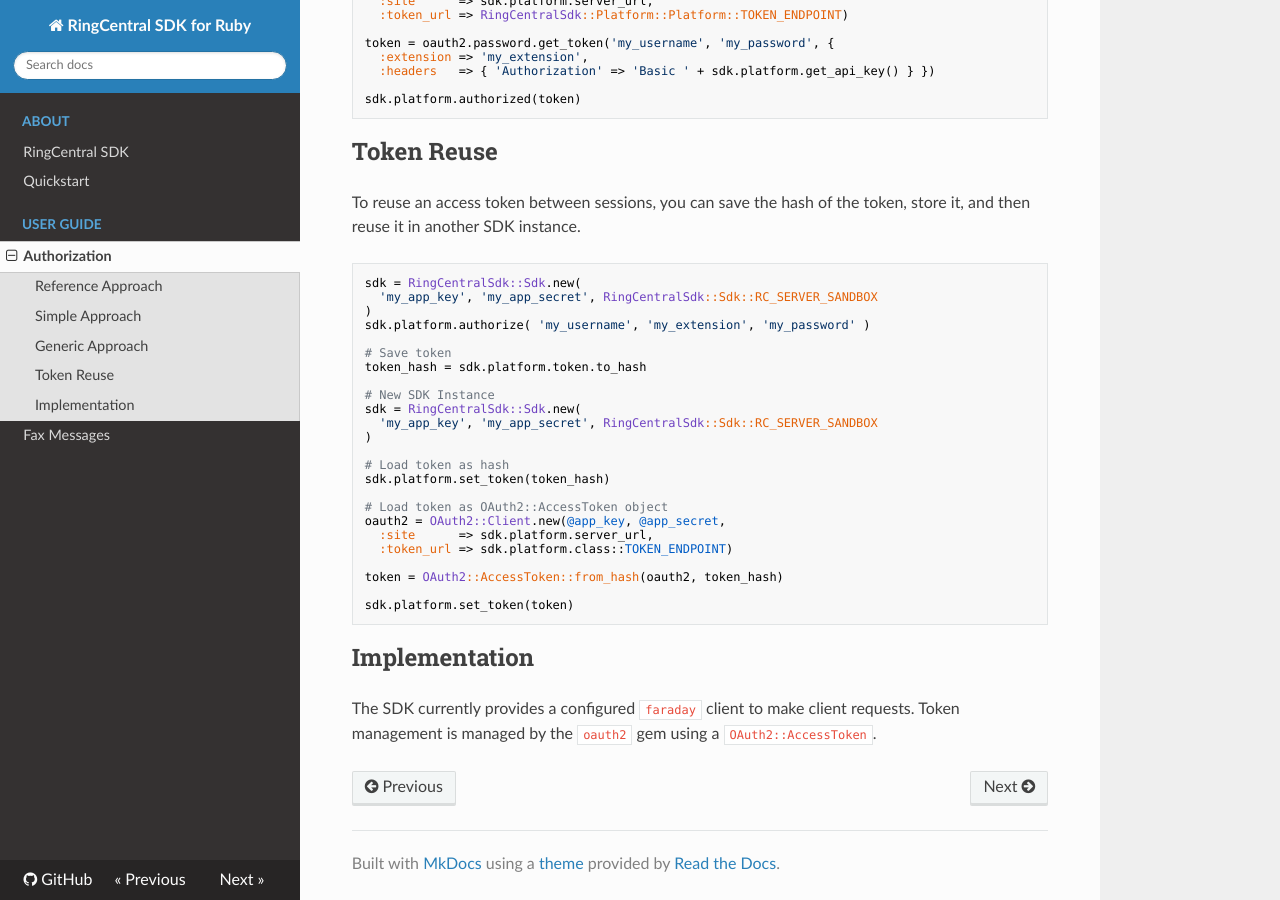
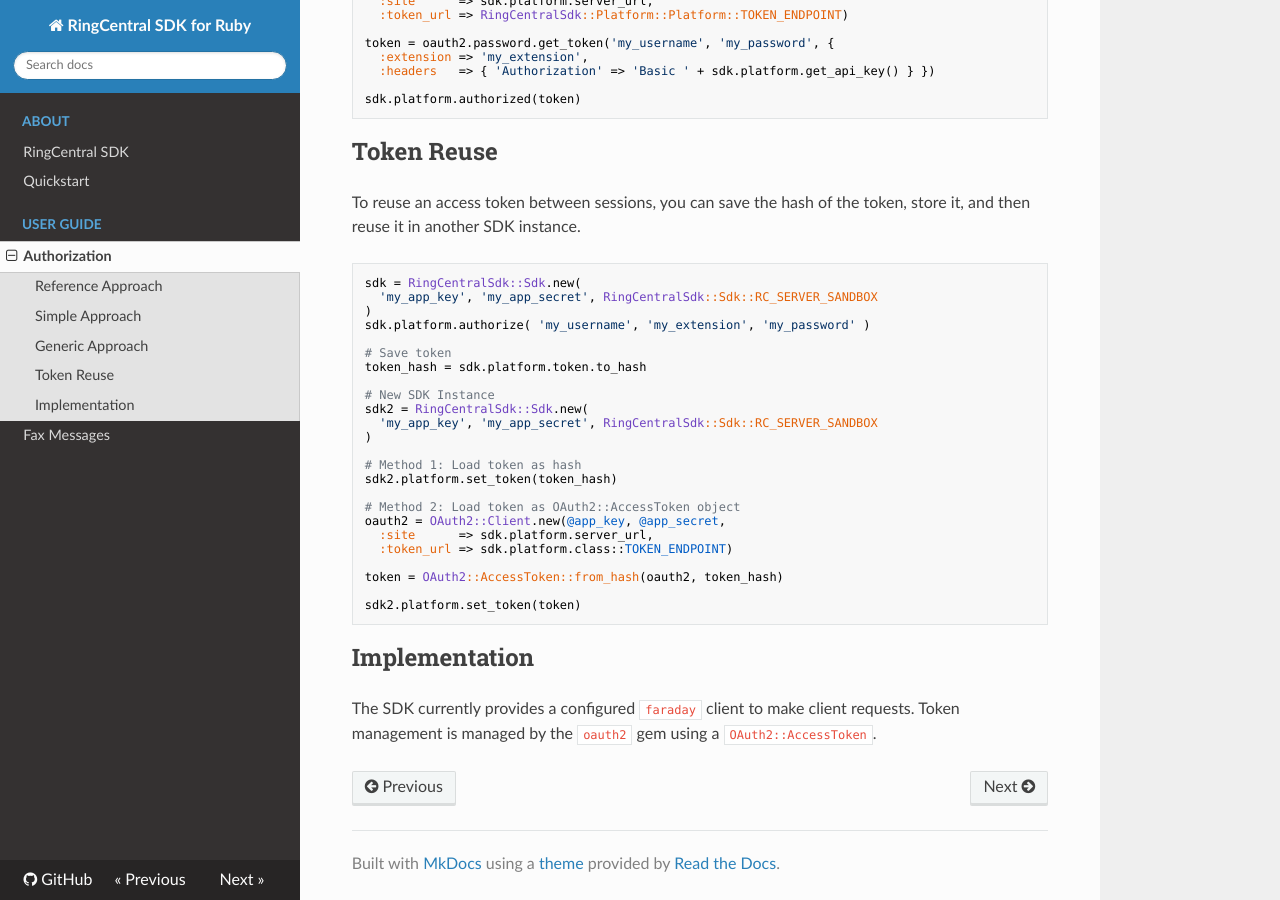
Before and after one commit to grokify/ringcentral-sdk-ruby, an MkDocs documentation site: the page built from docs/usage/authorization/Authorization.md, in a window 1280 px wide and 900 px high, scrolled down 1351 px. Built offline with MkDocs 1.6.1, drawn with Linux system fonts in a browser that asks for light colours; nearby versions of some CDN libraries; old or Windows-style settings are respelled for this version of MkDocs.

Commit message:
update mkdocs for token reuse

````diff
--- a/docs/usage/authorization/Authorization.md
+++ b/docs/usage/authorization/Authorization.md
@@ -90,21 +90,21 @@
 token_hash = sdk.platform.token.to_hash
 
 # New SDK Instance
-sdk = RingCentralSdk::Sdk.new(
+sdk2 = RingCentralSdk::Sdk.new(
   'my_app_key', 'my_app_secret', RingCentralSdk::Sdk::RC_SERVER_SANDBOX
 )
 
-# Load token as hash
-sdk.platform.set_token(token_hash)
+# Method 1: Load token as hash
+sdk2.platform.set_token(token_hash)
 
-# Load token as OAuth2::AccessToken object
+# Method 2: Load token as OAuth2::AccessToken object
 oauth2 = OAuth2::Client.new(@app_key, @app_secret,
   :site      => sdk.platform.server_url,
   :token_url => sdk.platform.class::TOKEN_ENDPOINT)
 
 token = OAuth2::AccessToken::from_hash(oauth2, token_hash)
 
-sdk.platform.set_token(token)
+sdk2.platform.set_token(token)
 ```
 
 ## Implementation
````
